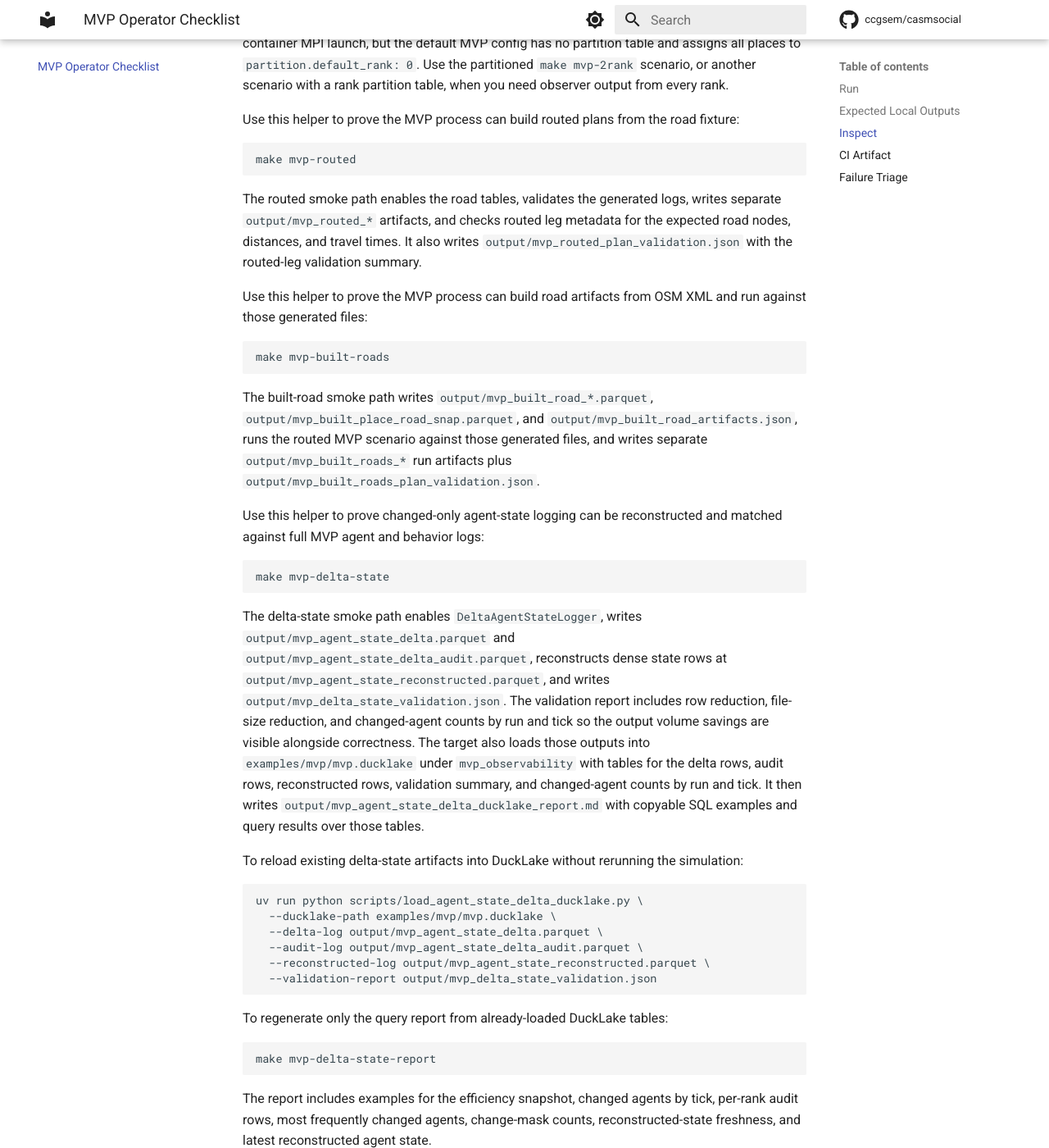
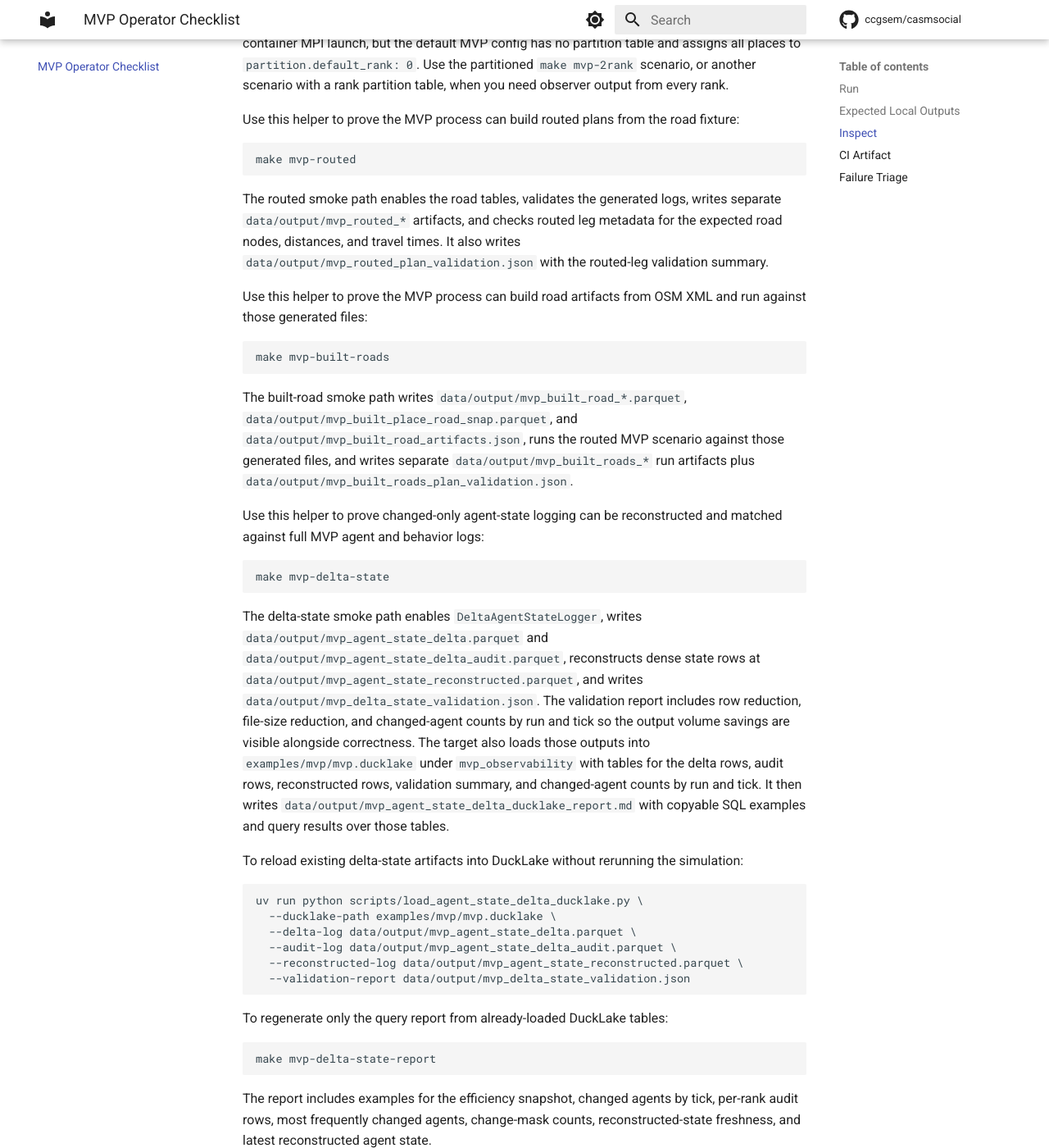
Before and after one commit to ccgsem/casmsocial, an MkDocs documentation site: the page built from docs/mvp_operator_checklist.md, in a window 1280 px wide and 1400 px high, scrolled down 1712 px. Shown: the whole window at 82% size. Built offline with MkDocs 1.6.1 and Material for MkDocs 9.7.7, drawn with Linux system fonts in a browser that asks for light colours; comment, search, counter and statistics services are not loaded; some of the changed text lies outside the part shown.

Commit message:
Align MVP artifact paths with data output

````diff
--- a/docs/mvp_operator_checklist.md
+++ b/docs/mvp_operator_checklist.md
@@ -19,9 +19,9 @@ Markdown summary.
 
 After a successful run, these generated artifacts should exist:
 
-- `output/mvp_summary.md`
-- `output/mvp_agent_log.parquet`
-- `output/mvp_behavior_log.parquet`
+- `data/output/mvp_summary.md`
+- `data/output/mvp_agent_log.parquet`
+- `data/output/mvp_behavior_log.parquet`
 - `examples/mvp/mvp.ducklake`
 
 The generated MVP DuckLake contains the standard people, household, place,
@@ -33,14 +33,14 @@ activity, and partition fixtures plus a tiny routable road fixture:
 The validation output should report:
 
 ```text
-MVP agent log valid: output/mvp_agent_log.parquet (rows=48, runs=1, agents=2, ticks=24, ranks=1)
-MVP behavior log valid: output/mvp_behavior_log.parquet (rows=48, runs=1, agents=2, ticks=24, ranks=1)
-MVP summary written: output/mvp_summary.md (rows=48, runs=1, agents=2, ticks=24, ranks=1)
+MVP agent log valid: data/output/mvp_agent_log.parquet (rows=48, runs=1, agents=2, ticks=24, ranks=1)
+MVP behavior log valid: data/output/mvp_behavior_log.parquet (rows=48, runs=1, agents=2, ticks=24, ranks=1)
+MVP summary written: data/output/mvp_summary.md (rows=48, runs=1, agents=2, ticks=24, ranks=1)
 ```
 
 ## Inspect
 
-Open `output/mvp_summary.md` first. It gives the run shape, decision counts,
+Open `data/output/mvp_summary.md` first. It gives the run shape, decision counts,
 memory-event counts, applied plan-adjustment count, and signal averages without
 requiring parquet tooling.
 
@@ -62,7 +62,7 @@ make mvp-2rank
 ```
 
 The two-rank smoke path enables `partitions.mvp_two_rank_place_partitions`,
-validates output from both ranks, and writes separate `output/mvp_2rank_*`
+validates output from both ranks, and writes separate `data/output/mvp_2rank_*`
 artifacts.
 
 For a containerized MPI launcher check that avoids the local host MPI stack,
@@ -89,9 +89,9 @@ make mvp-routed
 ```
 
 The routed smoke path enables the road tables, validates the generated logs,
-writes separate `output/mvp_routed_*` artifacts, and checks routed leg metadata
+writes separate `data/output/mvp_routed_*` artifacts, and checks routed leg metadata
 for the expected road nodes, distances, and travel times. It also writes
-`output/mvp_routed_plan_validation.json` with the routed-leg validation summary.
+`data/output/mvp_routed_plan_validation.json` with the routed-leg validation summary.
 
 Use this helper to prove the MVP process can build road artifacts from OSM XML
 and run against those generated files:
@@ -100,11 +100,11 @@ and run against those generated files:
 make mvp-built-roads
 ```
 
-The built-road smoke path writes `output/mvp_built_road_*.parquet`,
-`output/mvp_built_place_road_snap.parquet`, and
-`output/mvp_built_road_artifacts.json`, runs the routed MVP scenario against
-those generated files, and writes separate `output/mvp_built_roads_*` run
-artifacts plus `output/mvp_built_roads_plan_validation.json`.
+The built-road smoke path writes `data/output/mvp_built_road_*.parquet`,
+`data/output/mvp_built_place_road_snap.parquet`, and
+`data/output/mvp_built_road_artifacts.json`, runs the routed MVP scenario against
+those generated files, and writes separate `data/output/mvp_built_roads_*` run
+artifacts plus `data/output/mvp_built_roads_plan_validation.json`.
 
 Use this helper to prove changed-only agent-state logging can be reconstructed
 and matched against full MVP agent and behavior logs:
@@ -114,16 +114,16 @@ make mvp-delta-state
 ```
 
 The delta-state smoke path enables `DeltaAgentStateLogger`, writes
-`output/mvp_agent_state_delta.parquet` and
-`output/mvp_agent_state_delta_audit.parquet`, reconstructs dense state rows at
-`output/mvp_agent_state_reconstructed.parquet`, and writes
-`output/mvp_delta_state_validation.json`. The validation report includes row
+`data/output/mvp_agent_state_delta.parquet` and
+`data/output/mvp_agent_state_delta_audit.parquet`, reconstructs dense state rows at
+`data/output/mvp_agent_state_reconstructed.parquet`, and writes
+`data/output/mvp_delta_state_validation.json`. The validation report includes row
 reduction, file-size reduction, and changed-agent counts by run and tick so the output
 volume savings are visible alongside correctness. The target also loads those
 outputs into `examples/mvp/mvp.ducklake` under `mvp_observability` with tables
 for the delta rows, audit rows, reconstructed rows, validation summary, and
 changed-agent counts by run and tick. It then writes
-`output/mvp_agent_state_delta_ducklake_report.md` with copyable SQL examples
+`data/output/mvp_agent_state_delta_ducklake_report.md` with copyable SQL examples
 and query results over those tables.
 
 To reload existing delta-state artifacts into DuckLake without rerunning the
@@ -132,10 +132,10 @@ simulation:
 ```bash
 uv run python scripts/load_agent_state_delta_ducklake.py \
   --ducklake-path examples/mvp/mvp.ducklake \
-  --delta-log output/mvp_agent_state_delta.parquet \
-  --audit-log output/mvp_agent_state_delta_audit.parquet \
-  --reconstructed-log output/mvp_agent_state_reconstructed.parquet \
-  --validation-report output/mvp_delta_state_validation.json
+  --delta-log data/output/mvp_agent_state_delta.parquet \
+  --audit-log data/output/mvp_agent_state_delta_audit.parquet \
+  --reconstructed-log data/output/mvp_agent_state_reconstructed.parquet \
+  --validation-report data/output/mvp_delta_state_validation.json
 ```
 
 To regenerate only the query report from already-loaded DuckLake tables:
@@ -156,7 +156,7 @@ make mvp-manifest
 ```
 
 The manifest validates all five output sets and writes
-`output/mvp_manifest.json` with run summaries, artifact sizes, and SHA-256
+`data/output/mvp_manifest.json` with run summaries, artifact sizes, and SHA-256
 checksums. The manifest also covers the routed plan validation reports,
 generated road Parquets, road-build report, and delta-state reconstruction
 artifacts and DuckLake query report.
@@ -174,7 +174,7 @@ make mvp-all
 ```
 
 This runs the standard, two-rank, routed, built-road, and delta-state smoke
-paths, then writes and verifies `output/mvp_manifest.json`.
+paths, then writes and verifies `data/output/mvp_manifest.json`.
 
 List the artifact paths retained locally and uploaded by CI with:
 
````
Also changed, not shown: README.md (+7 -7 lines), examples/mvp/README.md (+14 -14 lines), 12 other files.
